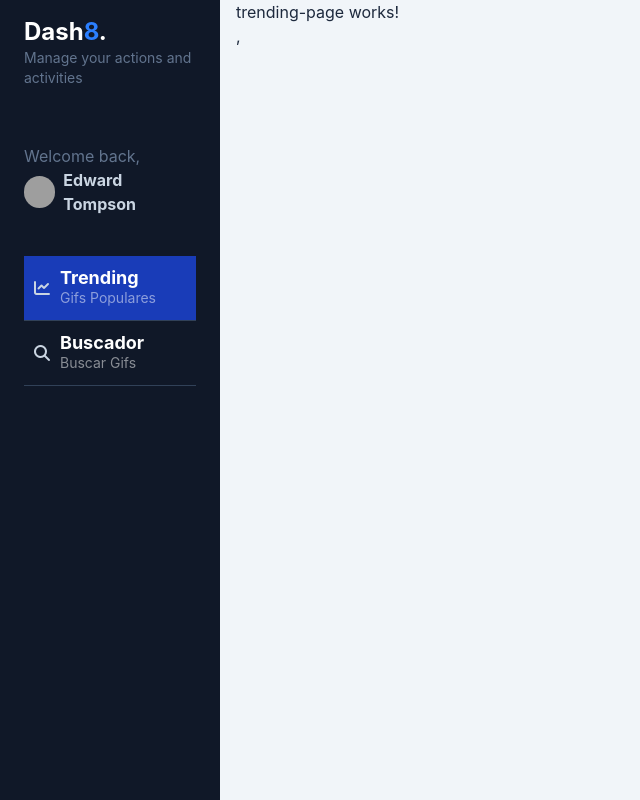
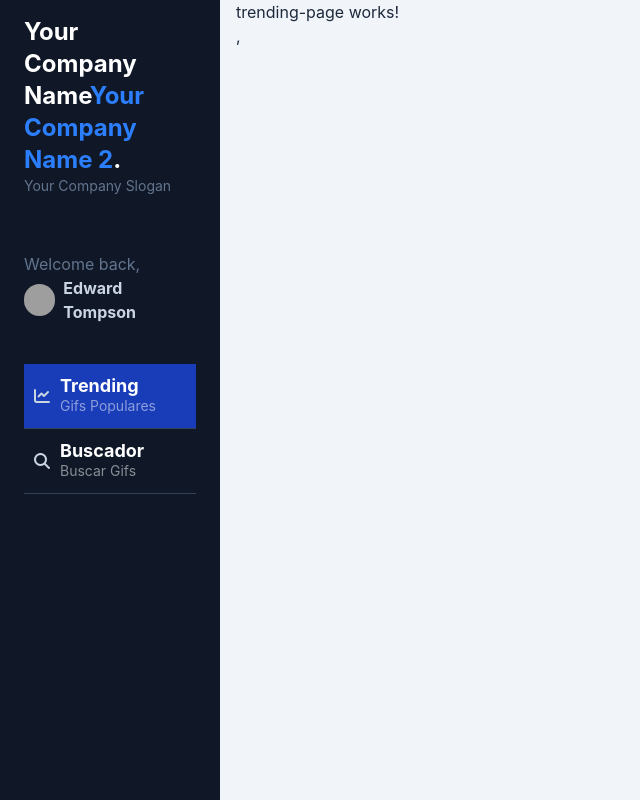
Before and after one commit to jueltter/angular-c106, an Angular app: page /dashboard/trending in a window 1280 px wide. Shown: the whole page, without its empty margins (0-640 px from the left). Built offline with nearby package versions, Linux system fonts and the light colour scheme; grey boxes are pictures that could not be loaded.

Commit message:
6-angular-environments-y-path-alias completed

```diff
--- a/angular.json
+++ b/angular.json
@@ -24,9 +24,7 @@
                 "input": "public"
               }
             ],
-            "styles": [
-              "src/styles.css"
-            ]
+            "styles": ["src/styles.css"]
           },
           "configurations": {
             "production": {
@@ -47,7 +45,13 @@
             "development": {
               "optimization": false,
               "extractLicenses": false,
-              "sourceMap": true
+              "sourceMap": true,
+              "fileReplacements": [
+                {
+                  "replace": "src/environments/environment.ts",
+                  "with": "src/environments/environment.development.ts"
+                }
+              ]
             }
           },
           "defaultConfiguration": "production"
--- a/src/app/gifs/components/side-menu-header/side-menu-header.component.html
+++ b/src/app/gifs/components/side-menu-header/side-menu-header.component.html
@@ -1,6 +1,7 @@
 <div id="logo" class="my-4 px-6">
-            <h1 class="text-lg md:text-2xl font-bold text-white">Dash<span class="text-blue-500">8</span>.</h1>
-            <p class="text-slate-500 text-sm">Manage your actions and activities</p>
+            <h1 class="text-lg md:text-2xl font-bold text-white">
+              {{envs.companyName}}<span class="text-blue-500">{{envs.companyName2}}</span>.</h1>
+            <p class="text-slate-500 text-sm">{{envs.companySlogan}}</p>
            </div>
            <div id="profile" class="px-6 py-10">
             <p class="text-slate-500">Welcome back,</p>
--- a/src/app/gifs/components/side-menu-header/side-menu-header.component.ts
+++ b/src/app/gifs/components/side-menu-header/side-menu-header.component.ts
@@ -1,4 +1,6 @@
 import { ChangeDetectionStrategy, Component } from '@angular/core';
+import { environment } from '@environments/environment';
+//import { environment } from '../../../../environments/environment.development';
 
 @Component({
   selector: 'gifs-side-menu-header',
@@ -6,4 +8,9 @@
   templateUrl: './side-menu-header.component.html',
   changeDetection: ChangeDetectionStrategy.OnPush,
 })
-export class SideMenuHeaderComponent {}
+export class SideMenuHeaderComponent {
+
+  envs = environment;
+
+
+}
--- /dev/null
+++ b/src/environments/environment.development.ts
@@ -0,0 +1,6 @@
+export const environment = {
+  production: false,
+  companyName: 'Your Company Name',
+  companyName2: 'Your Company Name 2',
+  companySlogan: 'Your Company Slogan',
+};
--- /dev/null
+++ b/src/environments/environment.ts
@@ -0,0 +1,7 @@
+export const environment = {
+  production: true,
+  companyName: 'Your Company Name',
+  companyName2: 'Your Company Name 2',
+  companySlogan: 'Your Company Slogan',
+
+};
--- a/tsconfig.json
+++ b/tsconfig.json
@@ -3,6 +3,11 @@
 {
   "compileOnSave": false,
   "compilerOptions": {
+    "baseUrl": ".",
+    "paths": {
+      "@environments/*": ["src/environments/*"]
+    },
+
     "strict": true,
     "noImplicitOverride": true,
     "noPropertyAccessFromIndexSignature": true,
```
